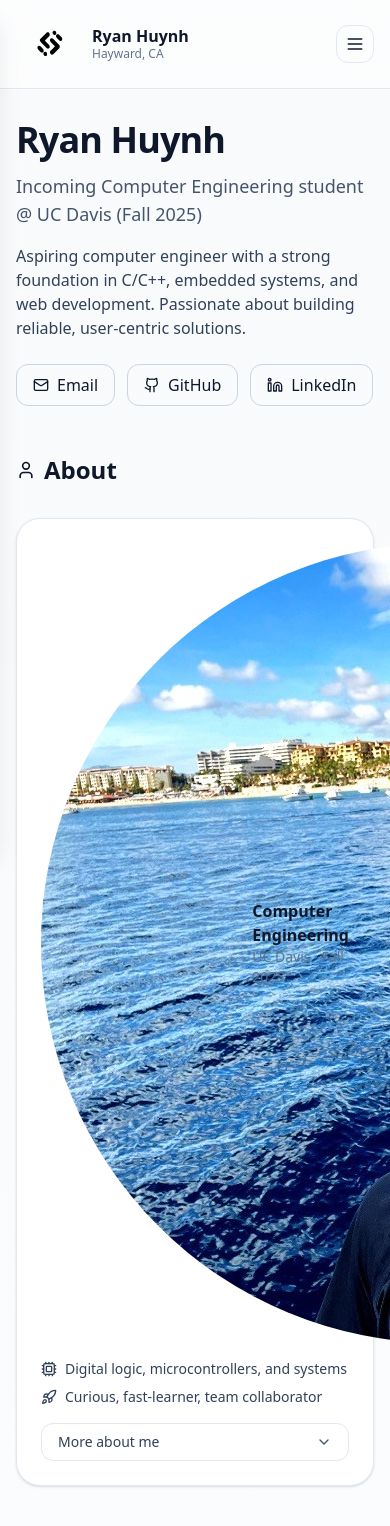
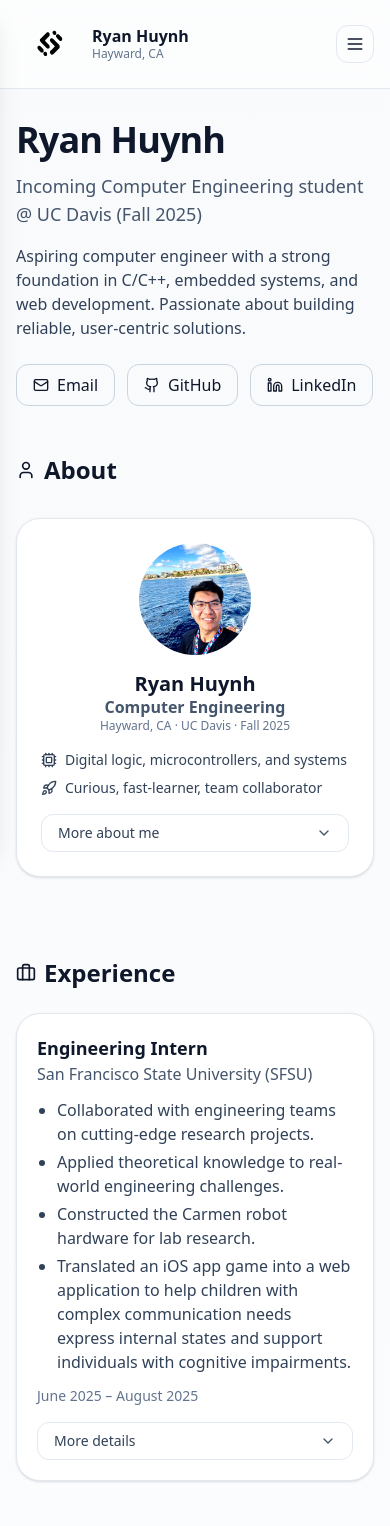
Before and after one commit to ryanhuynh02/ryan-portfolio, a Next.js app: page / in a window 390 px wide. Shown: the top 1526 px of the page. Built offline with nearby package versions, Linux system fonts and the light colour scheme.

Commit message:
Fix mobile screen small

```diff
--- a/src/app/page.tsx
+++ b/src/app/page.tsx
@@ -459,27 +459,32 @@ export default function Portfolio() {
           </div>
           <div className="relative">
             <div className="rounded-3xl border border-slate-200 bg-white p-6 shadow-sm">
-              <div className="flex items-center gap-3">
-              <div className="flex items-center gap-3">
-              <div className="min-w-[80px] min-h-[80px] rounded-full overflow-hidden flex-shrink-0">
-                <Image
-                  src="/profile-picture.jpeg" // make sure the file is in /public with this name
-                  alt="Ryan Huynh"
-                  width={80}
-                  height={80}
-                  className="object-cover w-full h-full"
-                />
+            <div className="flex flex-col sm:flex-row items-center sm:items-start gap-4">
+            <div className="w-28 h-28 sm:w-24 sm:h-24 rounded-full overflow-hidden shrink-0">
+              <Image
+                src="/profile-picture.jpeg"
+                alt="Ryan Huynh"
+                width={112}
+                height={112}
+                className="object-cover w-full h-full"
+                priority
+              />
+            </div>
+
+            {/* min-w-0 lets long text wrap inside flex rows; use smaller line-heights to avoid crowding */}
+            <div className="min-w-0 flex-1 text-center sm:text-left">
+              <div className="text-xl sm:text-2xl font-semibold leading-tight break-words">
+                {CONFIG.name}
               </div>
-              <div className="leading-tight">
-                <div className="font-semibold">{CONFIG.name}</div>
-                <div className="text-xs text-slate-500">{CONFIG.location}</div>
+              <div className="text-slate-600 font-semibold leading-snug break-words">
+                Computer Engineering
+              </div>
+              <div className="text-xs text-slate-500">
+                {CONFIG.location} · UC Davis · Fall 2025
               </div>
             </div>
-                <div>
-                  <div className="font-semibold">Computer Engineering</div>
-                  <div className="text-sm text-slate-500">UC Davis · Fall 2025</div>
-                </div>
-              </div>
+          </div>
+
               <ul className="mt-4 space-y-2 text-sm text-slate-700">
                 <li className="flex items-center gap-2"><Cpu className="size-4"/> Digital logic, microcontrollers, and systems</li>
                 <li className="flex items-center gap-2"><Rocket className="size-4"/> Curious, fast-learner, team collaborator</li>
```
